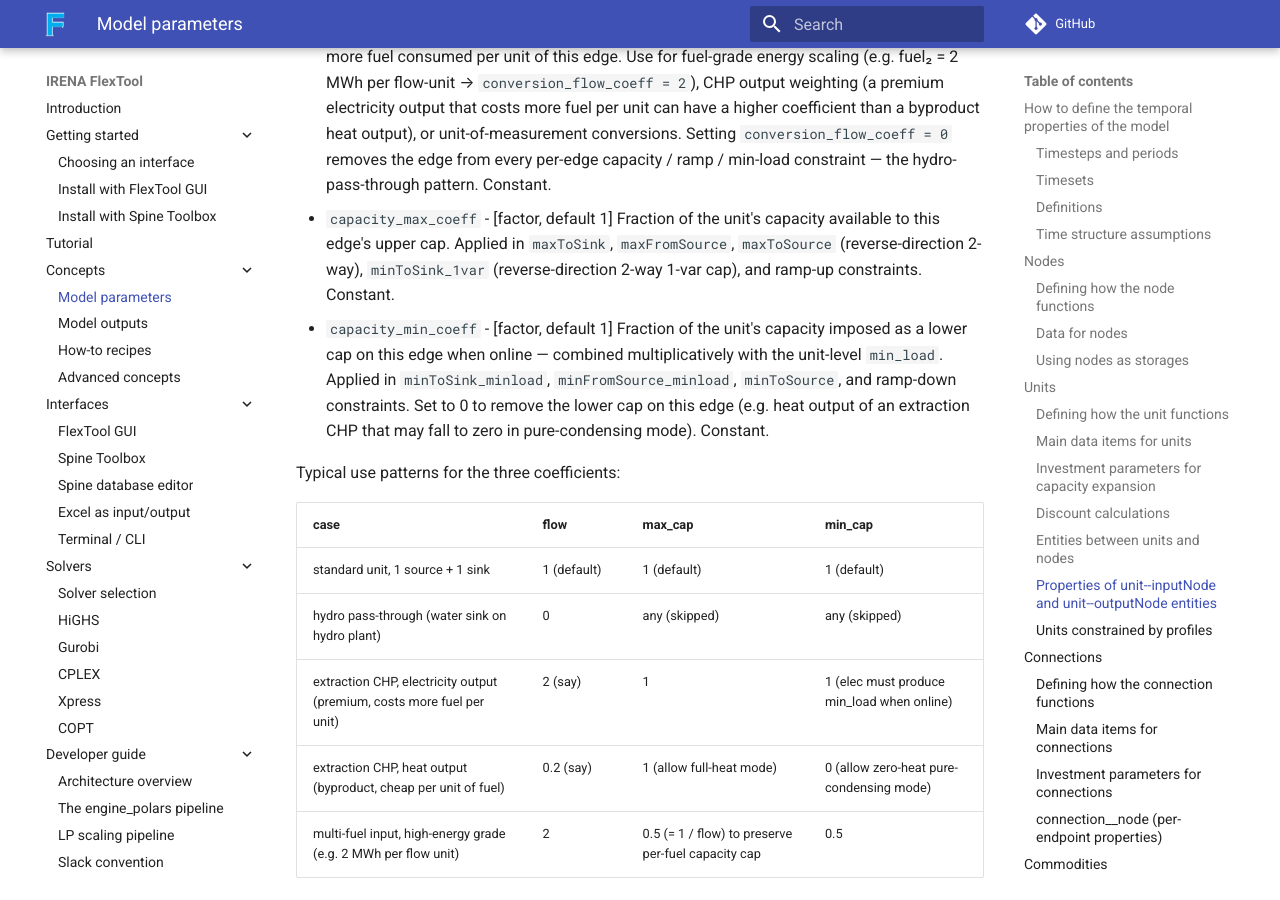
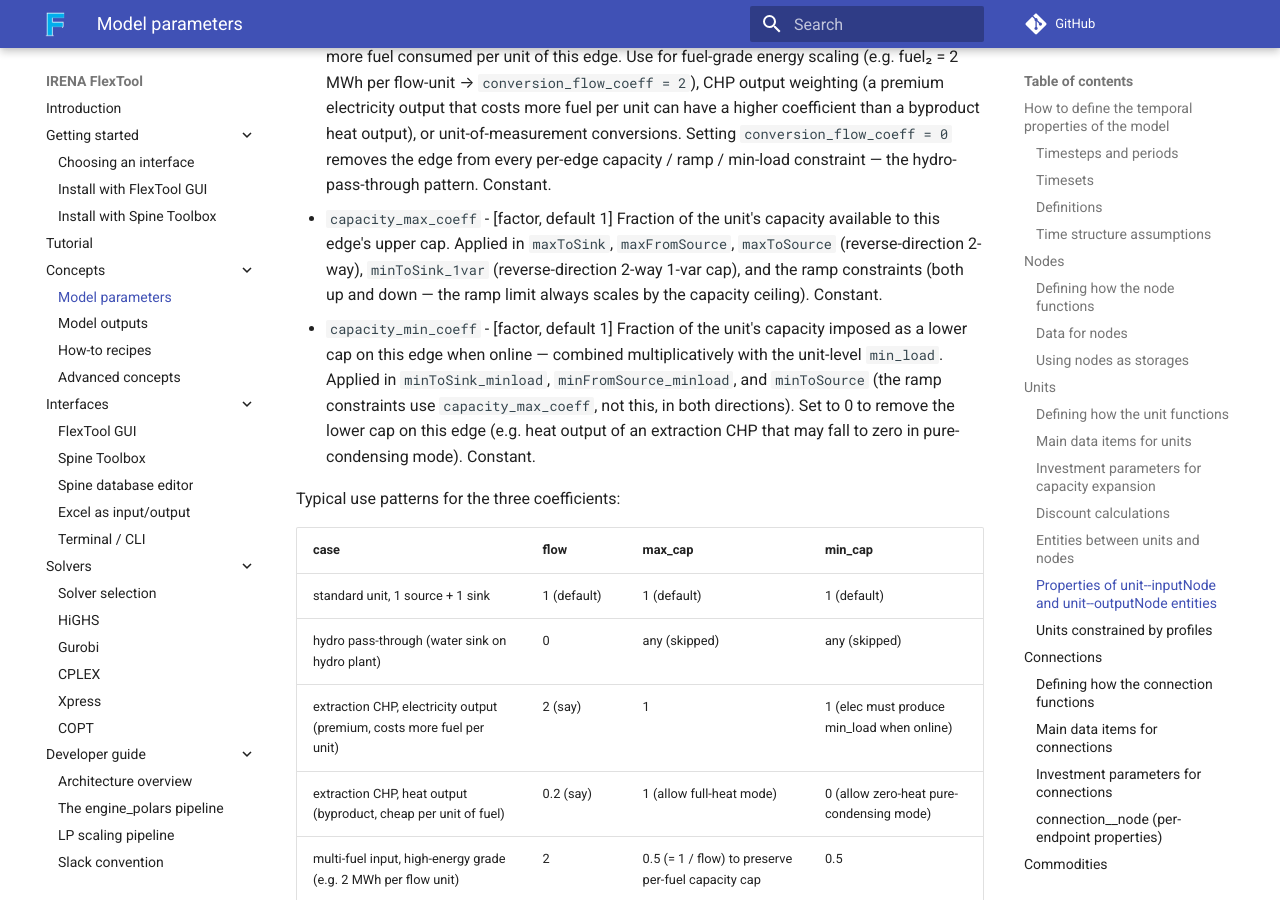
Before and after one commit to irena-flextool/flextool, an MkDocs documentation site: the page built from docs/reference.md, in a window 1280 px wide and 900 px high, scrolled down 16929 px. Built offline with MkDocs 1.6.1 and Material for MkDocs 9.7.7, drawn with Linux system fonts in a browser that asks for light colours; comment, search, counter and statistics services are not loaded.

Commit message:
docs(reference): correct capacity_min/max_coeff constraint attribution
`docs/reference.md` mis-attributed the ramp constraints' capacity coefficient:
it claimed `capacity_min_coeff` is applied in ramp-down constraints and
`capacity_max_coeff` only in ramp-up. Per flextool.mod, BOTH ramp directions
(`ramp_{source,sink}_{up,down}_constraint`) scale by
`p_process_{source,sink}_max_capacity_coefficient` — the ramp limit is a
fraction of the capacity ceiling regardless of direction. `capacity_min_coeff`
is used only in `minToSink_minload`, `minFromSource_minload`, and `minToSource`
(mod L3075 / L3150 / L3225), never in ramp.

- capacity_max_coeff: note it applies in the ramp constraints in both directions.
- capacity_min_coeff: drop the incorrect ramp-down claim; state the ramp
  constraints use capacity_max_coeff instead.

The spinedb_schema.json description for both params is generic and accurate
(no constraint list), so no schema/migration change is required.

Co-Authored-By: Claude Opus 4.8 (1M context) <noreply@anthropic.com>

```diff
--- a/docs/reference.md
+++ b/docs/reference.md
@@ -304,8 +304,8 @@ Finally, the retirements work similar to investments using the same `inflation_r
 
 - `is_non_synchronous` - Chooses whether the unit is synchronously connected to this node.
 - `conversion_flow_coeff` - [factor, default 1] Fuel-equivalent energy per unit of this flow's native units. Multiplied into the flow on both sides of the node-balance equation and `conversion_indirect`: for an indirect-method unit, `Σ v_flow_source × source_flow_coef = Σ v_flow_sink × sink_flow_coef × slope + section × online`, i.e. higher coefficient = more fuel consumed per unit of this edge. Use for fuel-grade energy scaling (e.g. fuel₂ = 2 MWh per flow-unit → `conversion_flow_coeff = 2`), CHP output weighting (a premium electricity output that costs more fuel per unit can have a higher coefficient than a byproduct heat output), or unit-of-measurement conversions. Setting `conversion_flow_coeff = 0` removes the edge from every per-edge capacity / ramp / min-load constraint — the hydro-pass-through pattern. Constant.
-- `capacity_max_coeff` - [factor, default 1] Fraction of the unit's capacity available to this edge's upper cap. Applied in `maxToSink`, `maxFromSource`, `maxToSource` (reverse-direction 2-way), `minToSink_1var` (reverse-direction 2-way 1-var cap), and ramp-up constraints. Constant.
-- `capacity_min_coeff` - [factor, default 1] Fraction of the unit's capacity imposed as a lower cap on this edge when online — combined multiplicatively with the unit-level `min_load`. Applied in `minToSink_minload`, `minFromSource_minload`, `minToSource`, and ramp-down constraints. Set to 0 to remove the lower cap on this edge (e.g. heat output of an extraction CHP that may fall to zero in pure-condensing mode). Constant.
+- `capacity_max_coeff` - [factor, default 1] Fraction of the unit's capacity available to this edge's upper cap. Applied in `maxToSink`, `maxFromSource`, `maxToSource` (reverse-direction 2-way), `minToSink_1var` (reverse-direction 2-way 1-var cap), and the ramp constraints (both up and down — the ramp limit always scales by the capacity ceiling). Constant.
+- `capacity_min_coeff` - [factor, default 1] Fraction of the unit's capacity imposed as a lower cap on this edge when online — combined multiplicatively with the unit-level `min_load`. Applied in `minToSink_minload`, `minFromSource_minload`, and `minToSource` (the ramp constraints use `capacity_max_coeff`, not this, in both directions). Set to 0 to remove the lower cap on this edge (e.g. heat output of an extraction CHP that may fall to zero in pure-condensing mode). Constant.
 
 Typical use patterns for the three coefficients:
 
```
